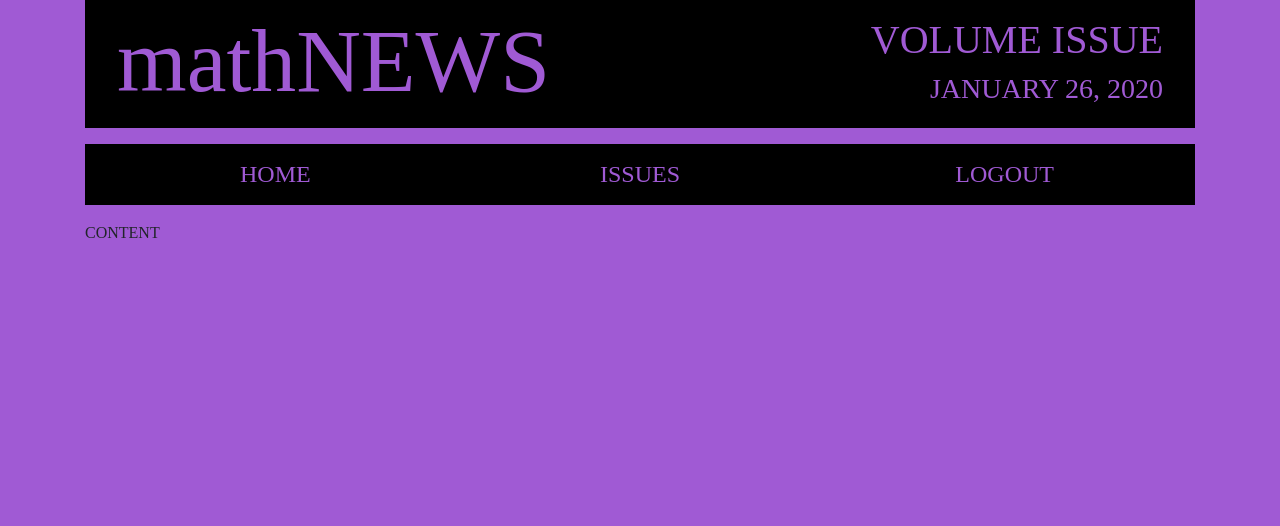
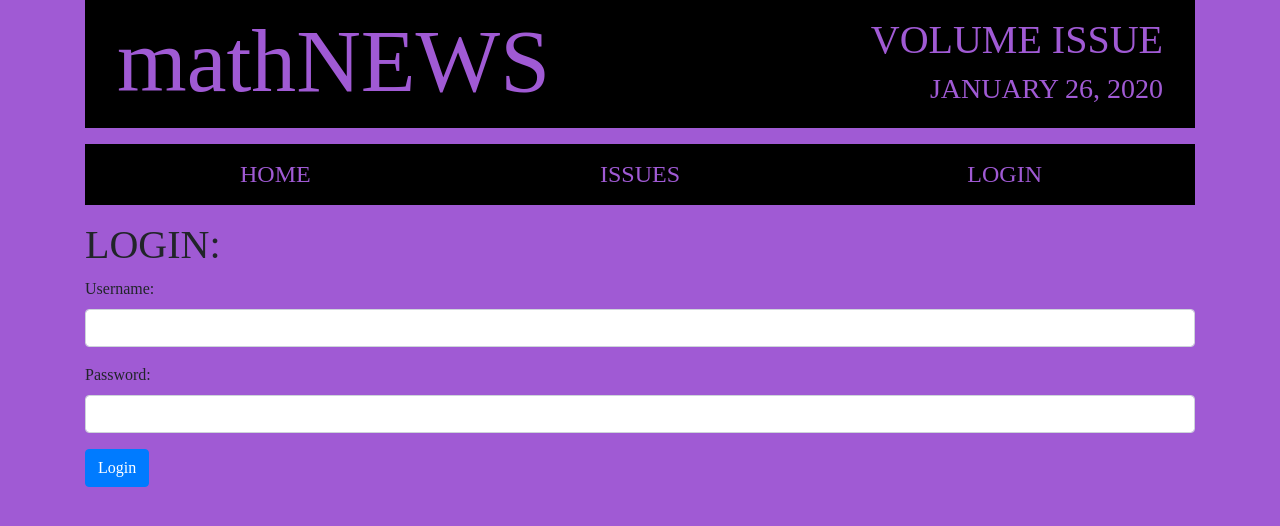
Before and after one commit to UWmathNEWS/slugline-web, a React (Create React App) app: page /login in a window 1280 px wide. Shown: the top 526 px of the page. Built offline with nearby package versions, Linux system fonts and the light colour scheme; no server answers; a web font is replaced by a local one.

Commit message:
Add actual login UI
Form styles will be improved later

```diff
--- a/src/App.tsx
+++ b/src/App.tsx
@@ -6,6 +6,7 @@ import Header from './header/Header';
 import IssuesList from './issues/issues_list';
 import IssuePage from './issues/issues_page';
 import { AuthProvider } from './auth/AuthProvider';
+import Login from './auth/Login';
 
 const App: React.FC = () => {
     return (
@@ -18,6 +19,9 @@ const App: React.FC = () => {
                             <Route exact path="/">
                                 HOME CONTENT
                             </Route>
+                            <Route path="/login">
+                                <Login />
+                            </Route>
                             <Route path="/issues/:issue_id">
                                 <IssuePage />
                             </Route>
@@ -25,7 +29,6 @@ const App: React.FC = () => {
                                 <IssuesList />
                             </Route>
                         </Switch>
-                        <p>CONTENT</p>
                     </div>
                 </div>
             </BrowserRouter>
--- /dev/null
+++ b/src/auth/Login.tsx
@@ -0,0 +1,48 @@
+import React, { useState } from 'react'
+import { Form, Button } from "react-bootstrap"
+import { useAuth } from './AuthProvider';
+import { useHistory } from 'react-router-dom';
+
+const Login: React.FC = () => {
+
+  const auth = useAuth();
+  const history = useHistory();
+
+  const [username, setUsername] = useState<string>('');
+  const [password, setPassword] = useState<string>('');
+
+  const onChange = (evt: React.FormEvent<HTMLInputElement>) => {
+    if (evt.currentTarget.name === 'username') {
+      setUsername(evt.currentTarget.value);
+    }
+    else if (evt.currentTarget.name === 'password') {
+      setPassword(evt.currentTarget.value);
+    }
+  }
+
+  const onSubmit = (evt: React.FormEvent<HTMLFormElement>) => {
+    evt.preventDefault();
+    auth.login(username, password).then(() => {
+      history.push('/')
+    })
+  }
+
+  return (
+    <>
+      <h1>LOGIN:</h1>
+      <Form onSubmit={onSubmit}>
+        <Form.Group controlId="loginUsername">
+          <Form.Label>Username:</Form.Label>
+          <Form.Control type="text" name="username" required value={username} onChange={onChange} />
+        </Form.Group>
+        <Form.Group controlId="loginPassword">
+          <Form.Label>Password:</Form.Label>
+          <Form.Control type="password" name="password" required value={password} onChange={onChange} />
+        </Form.Group>
+        <Button variant="primary" type="submit">Login</Button>
+      </Form>
+    </>
+  )
+}
+
+export default Login
--- a/src/header/SluglineNav.tsx
+++ b/src/header/SluglineNav.tsx
@@ -7,19 +7,6 @@ import { useAuth } from "../auth/AuthProvider";
 
 const SluglineNav = () => {
     const auth = useAuth();
-
-    const onLoginClick = () => {
-        auth.login('admin', 'admin').then(() => {
-            console.log('LOGIN COMPLETE');
-            console.log(auth.user);
-        });
-    }
-
-    const onLogoutClick = () => {
-        auth.logout().then(() => {
-            console.log('LOGOUT COMPLETE');
-        })
-    }
 
     return (
         <Navbar variant="dark" expand="lg" className="blackbox">
@@ -34,12 +21,8 @@ const SluglineNav = () => {
                     </Nav.Item>
                     <Nav.Item>
                         {auth.isAuthenticated()
-                            ? <a href="#" className="nav-link" onClick={onLoginClick}>
-                                <h4>Login</h4>
-                            </a>
-                            : <a href="#" className="nav-link" onClick={onLogoutClick}>
-                                <h4>Logout</h4>
-                            </a>
+                            ? <Link to="/" className="nav-link"><h4>Logout</h4></Link>
+                            : <Link to="/login" className="nav-link"><h4>Login</h4></Link>
                         }
                     </Nav.Item>
                 </Nav>
```
